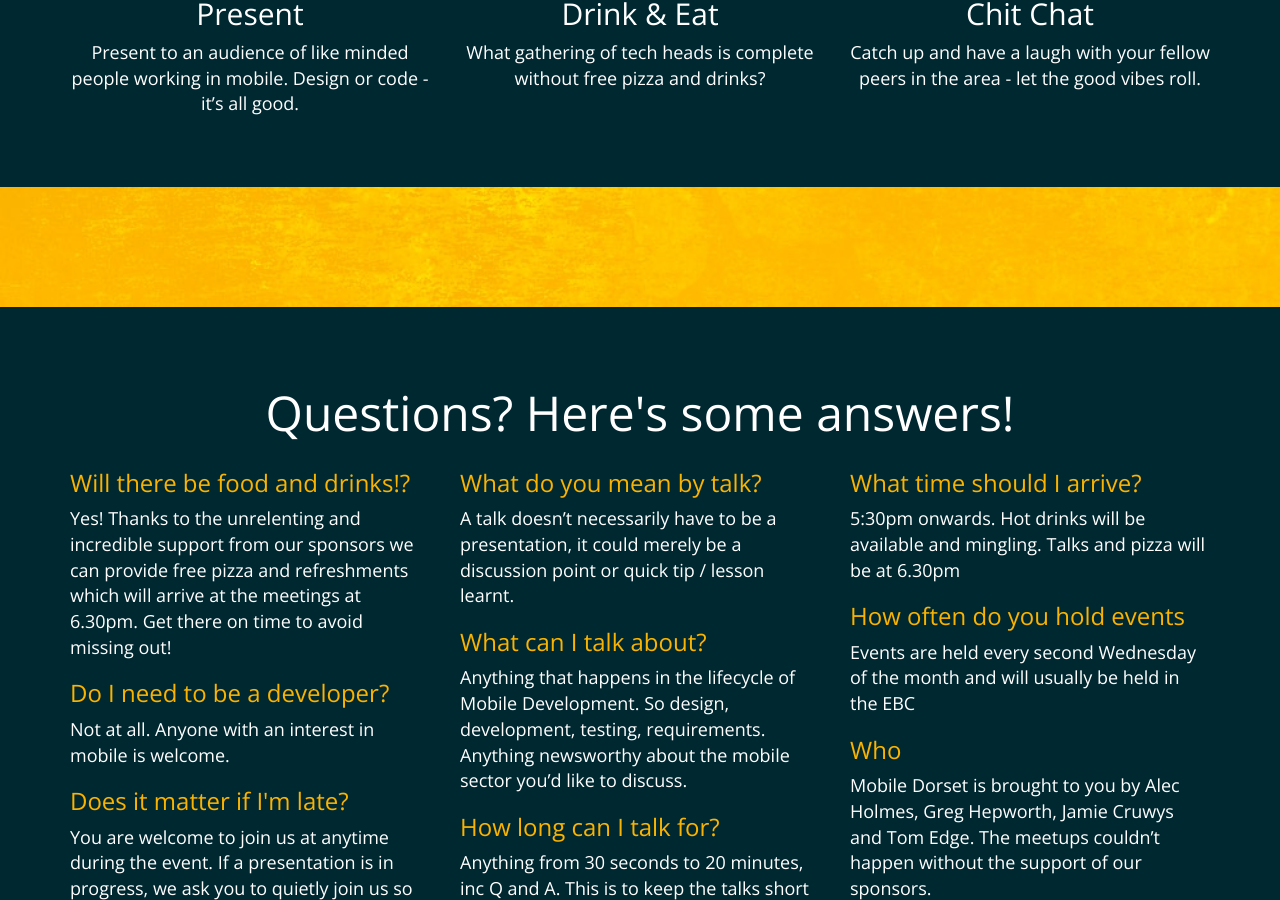
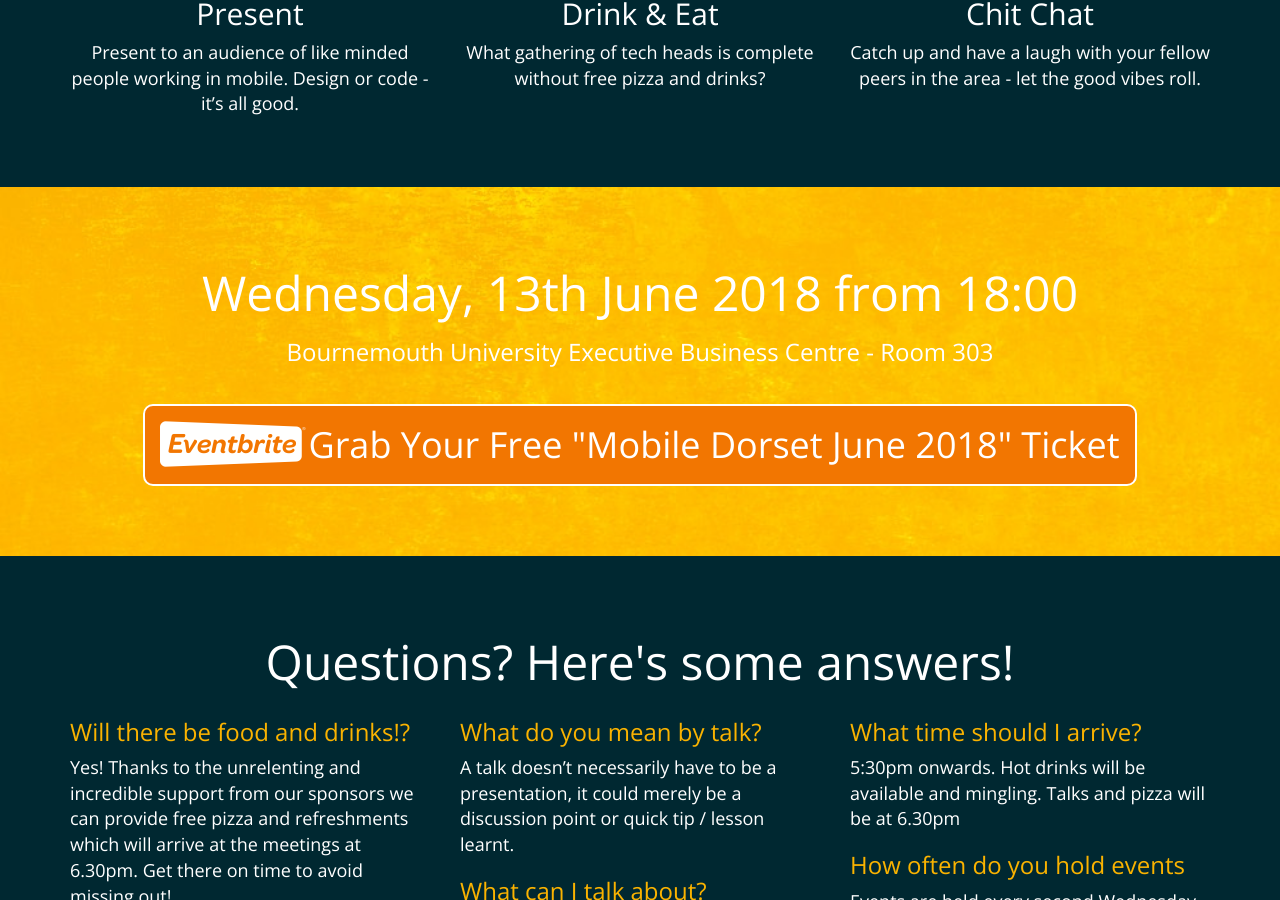
Before and after one commit to MobileDorset/mobiledorset.github.io, a Jekyll site: the page built from index.html, in a window 1280 px wide and 900 px high, scrolled down 971 px. Built offline with Jekyll 4.4.1, drawn with Linux system fonts in a browser that asks for light colours.

Commit message:
Adding June event link

```diff
--- a/_data/events.yml
+++ b/_data/events.yml
@@ -1,4 +1,4 @@
-- name: Mobile Dorset May 2018
-  datetime: Wednesday, 9th May 2018 from 18:00
-  url: https://mobile-dorset-may-2018.eventbrite.co.uk
+- name: Mobile Dorset June 2018
+  datetime: Wednesday, 13th June 2018 from 18:00
+  url: https://md-june-2018.eventbrite.co.uk/
   location: Bournemouth University Executive Business Centre - Room 303
```
